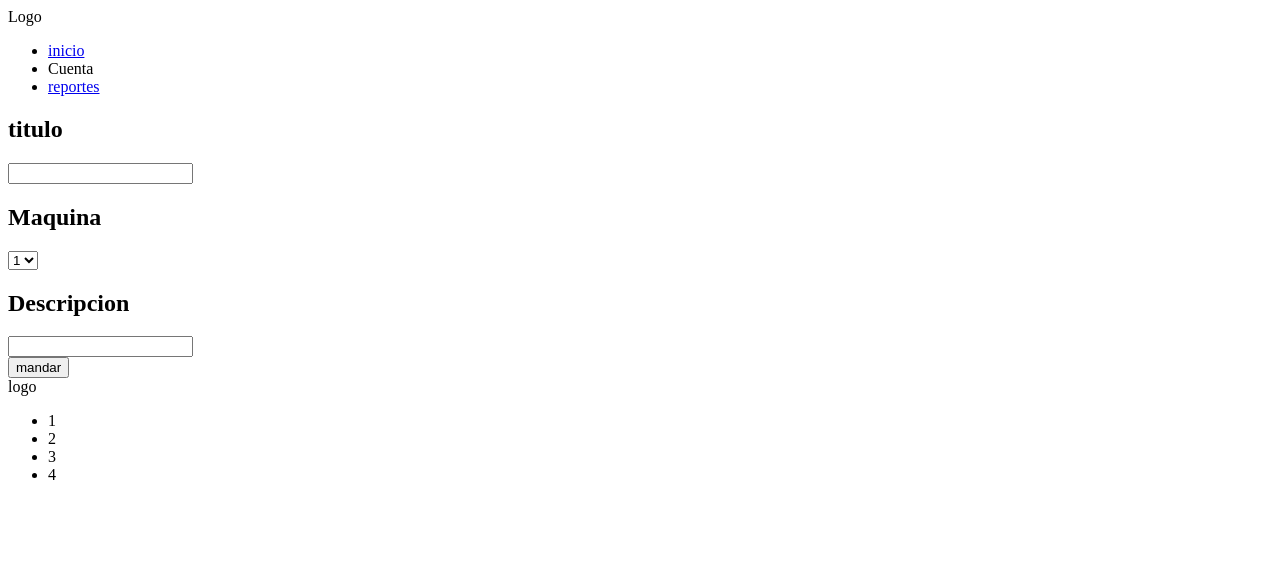
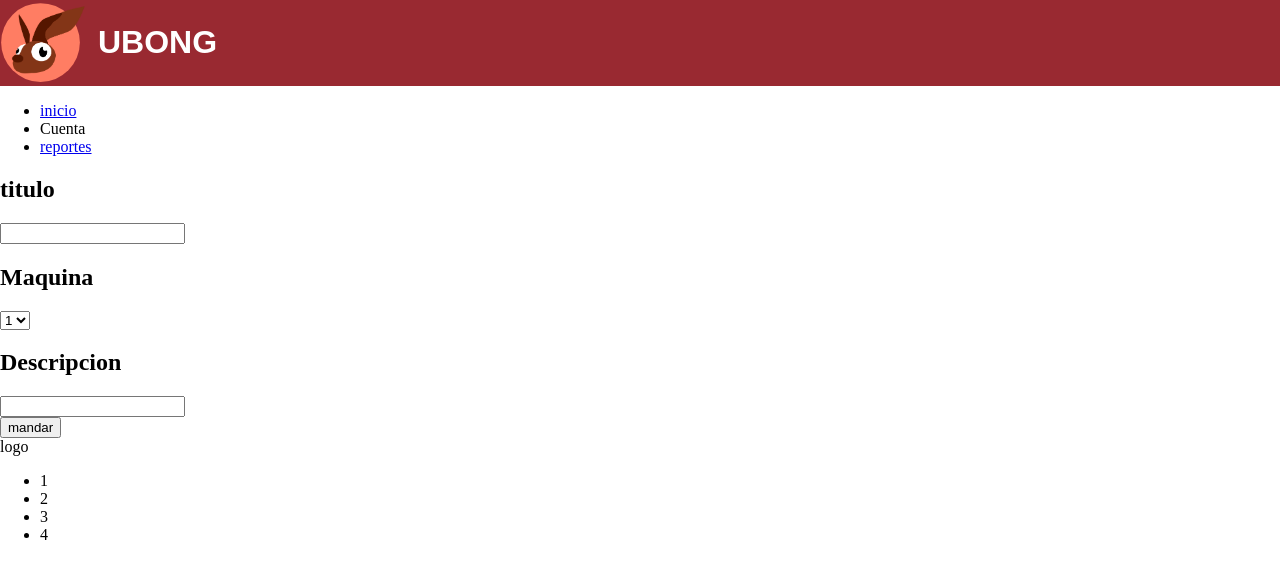
Before and after one commit to GusSaman0/Ubong, a website: page Inicio_Admin.html in a window 1280 px wide. Drawn offline with Linux system fonts and the light colour scheme.

Commit message:
commit 2

```diff
--- a/CSS/Style.css
+++ b/CSS/Style.css
@@ -28,12 +28,12 @@ html, body{
 }
 
 .hi-g h1{
-    color: #FF7D63;
+    color: #ffffff;
     font-family: 'Arial', sans-serif;
     display: flex;
 }
 
-.hi-l:hover
+.hi-g:hover .hi-l
 {
     transform: scale(1.05);
     transition: all 0.3s ease-in-out;
@@ -51,6 +51,11 @@ html, body{
     width: 100%;
     height: 100%;
     object-fit: contain;
+}
+
+.hi-n
+{
+
 }
 
 /*b = body */
--- a/Inicio_Admin.html
+++ b/Inicio_Admin.html
@@ -4,16 +4,19 @@
     <meta charset="UTF-8">
     <meta name="viewport" content="width=device-width, initial-scale=1.0">
     <title>Document</title>
+    <link rel="stylesheet" href="./CSS/Style.css">
 </head>
 <body>
     <header>
-        <div>
-            <div>
-                Logo
+        <div class="hi-g">
+            <div class="hi-l">
+                <div class="hi-l1m">
+                    <img src="./Imagenes/logo_Ubong.png" alt="Ubong">
                 </div>
             </div>
-        <div>
-            <div>
+            <h1 class="hi-1">UBONG</h1>
+        </div>
+        <div class="hi-n">
             <ul>
                 <li>
                     <a href="../Inicio_User.html">inicio</a>
@@ -25,7 +28,6 @@
                     <a href="./Reportes.html">reportes</a>
                 </li>
             </ul>
-            </div>
         </div>
     </header>
     <form action="">
```
Also changed, not shown: Inicio_User.html (+1 -0 lines), Reportes/Admin-Reportes.html (+1 -0 lines). Lines whose indentation alone changed are shown as unchanged.
